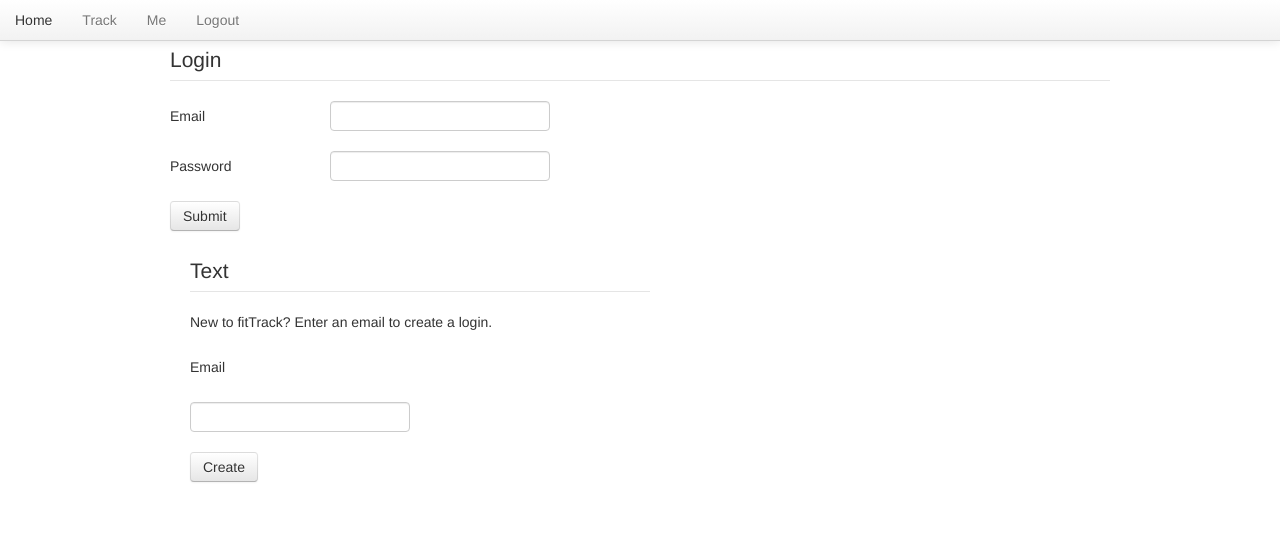
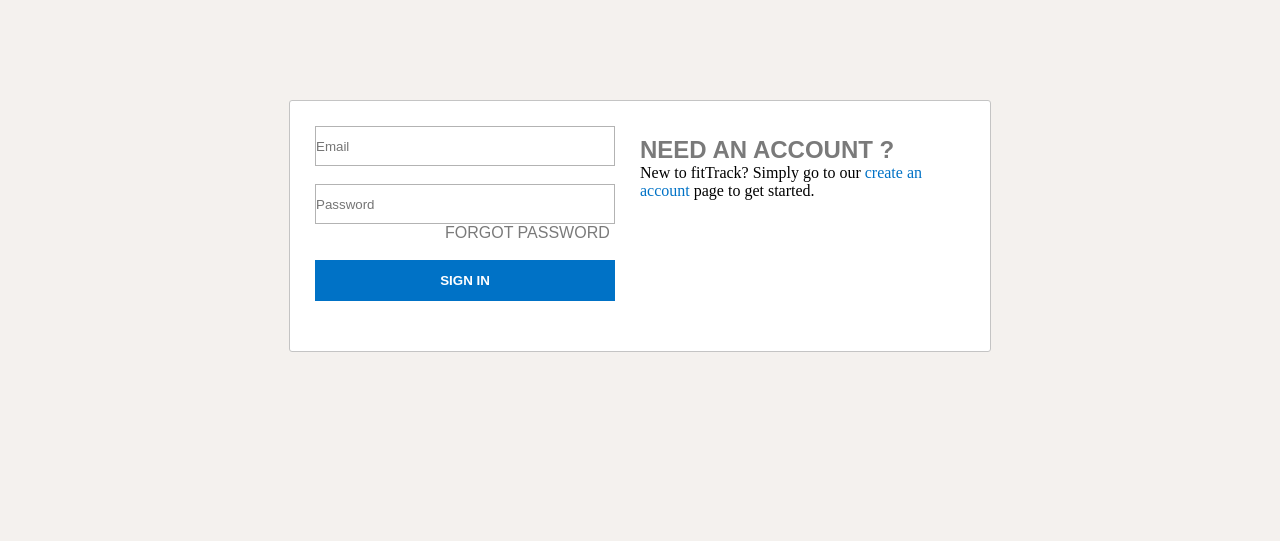
Before and after one commit to justinrsmith/fitTrack, a Flask app: page / in a window 1280 px wide. Shown: the top 541 px of the page. Run offline with Flask 2, Linux system fonts and the light colour scheme; parts of the project's set-up code (start-up, migrations or seed data) failed here and were passed over; some libraries are stand-ins or nearby versions.

Commit message:
Start a new template

```diff
--- a/fitTrack/templates/login.html
+++ b/fitTrack/templates/login.html
@@ -1,49 +1,117 @@
-{% extends 'base.html' %}
+<!DOCTYPE html PUBLIC "-//W3C//DTD XHTML 1.0 Transitional//EN" "http://www.w3.org/TR/xhtml1/DTD/xhtml1-transitional.dtd">
+<html xmlns="http://www.w3.org/1999/xhtml">
+<head>
+<meta http-equiv="Content-Type" content="text/html; charset=utf-8" />
+<title>fitTrack - Login</title>
+ <style>
+ 	* {margin: 0; padding: 0;}
 
-{% block content %}
-<script language="javascript" type="text/javascript">
-function btn_onclick() {
-	window.location.href = "{{ url_for('create') }}";
-}
-</script>
-		<form class = "form-horizontal" action="{{ url_for('login') }}" method=post class=track>
-			<fieldset>
-				<legend>Login</legend>
-					<div class = "contol-group">
-						<label class = "control-label">Email</label>
-					</div>
+	body {background-color: #f4f1ee;}
+
+	#login_container {
+		margin-top: 100px;
+		margin-left: auto;
+		margin-right: auto;
+		width: 700px;
+		height: 250px;
+		border-radius: 3px;
+		background-color: white;
+		border: 1px solid #c4c4c4;
+	}
+
+	.login {
+		float: left;
+		width: 300px;
+		margin-left: 25px;
+		margin-top: 25px;
+	}
+
+	#login-create-account {
+		float: left;
+		width: 300px;
+		height: auto;
+		margin-left: 25px;
+		margin-top: 35px;
+	}
+
+	.btn {
+		background-color: #0072c6;
+		border: 0;
+		width: 300px;
+		height: 41px;
+		color: white;
+		cursor: pointer;
+		font-weight: bold;
+	}
+
+	.btn:hover {
+		background-color: #068df1;
+		border: 0;
+		width: 300px;
+		height: 41px;
+		color: white;
+		cursor: pointer;
+		font-weight: bold;
+	}
+
+	.field {
+		width: 298px;
+		height: 38px;
+		border: 1px solid #b3b3b3;
+	}
+
+	h1 {
+		font-family: Arial, Helvetica, sans-serif;
+		font-size: 18pt;
+		color: #7a7a7a;
+	}
+
+	.fp {
+		margin-left: 130px;
+		font-family: Arial, Helvetica, sans-serif;
+		font-size: 12pt;
+		text-transform: uppercase;
+		color: #7a7a7a;
+		text-decoration: none;
+	}
+
+	.blue {
+		color: #0072c6;
+		text-decoration: none;
+	}
+
+
+ </style>
+
+</head>
+
+<body>
+
+<div id="login_container">
+
+	<form class = "login" action="{{ url_for('login') }}" method=post class=track>
+
 					<div class = "controls">
-						<input type = "text" name = email id = "email">
-					</div>
-					<br>
-					<div class = "contol-group">
-						<label class = "control-label">Password</label>
-					</div>
-					<div class = "controls">
-						<input type = "text" name = password>
+						<input class="field"; type = "text" placeholder="Email" name = email id = "email">
 					</div>
 					<br>
 					<div class = "controls">
-						<button type = "submit" class = "btn">Submit</button>
+						<input class="field" type = "text" placeholder="Password" name = password>
+                        <a class="fp" href="#link">FORGOT PASSWORD</a>
 					</div>
-			</fieldset>
+					<br>
+					<div class = "controls">
+						<button type = "submit" class = "btn">SIGN IN</button>
+					</div>
+
 		</form>
-		<div class = "span6">
-		<form class = "form-horizontal" action="{{ url_for('create') }}" method=post class=track>
-		<fieldset>
-			<legend>Text</legend>
-				New to fitTrack? Enter an email to create a login.
-				<div class = "control-group">
-					<label class = "control-label">Email</label>
-				</div>
-				<div class = "controls">
-					<input type = "text" name = newEmail id = "newEmail">
-				</div>
-				<br>
-				<div class = "controls">
-					<button type = "button" class = "btn" onClick="return btn_onclick()">Create</button>
-				</div>
-				</fieldset>
-		</form>
-	</div>
-{% endblock %}
+
+        <div id="login-create-account">
+        	<h1>NEED AN ACCOUNT ?</h1>
+            <p>New to fitTrack? Simply go to our <a class="blue" href="#createaccount">create an account</a> page to get started.</p>
+        </div>
+
+</div><!--Close Login Container-->
+
+</body>
+</html>
```
Also changed, not shown: fitTrack/templates/create.html (+111 -20 lines).
